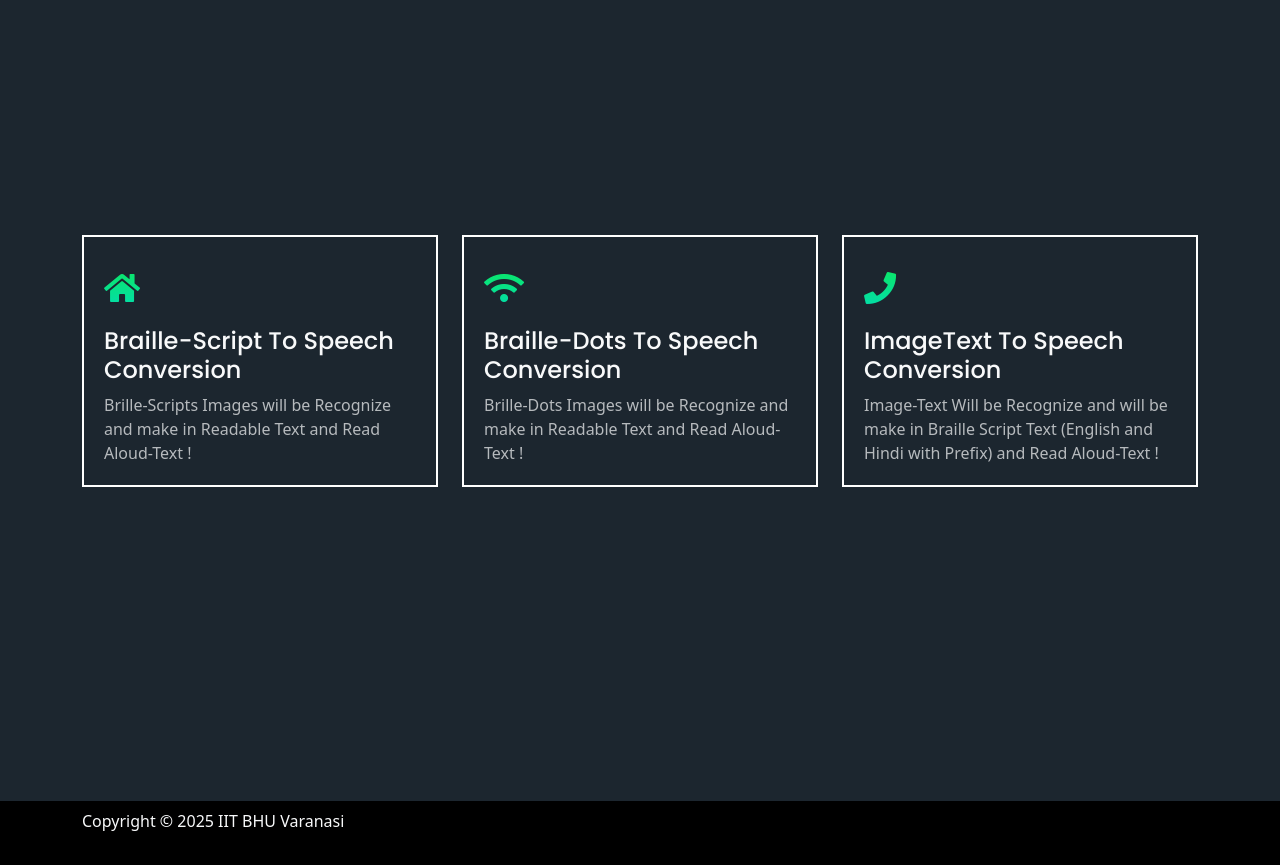
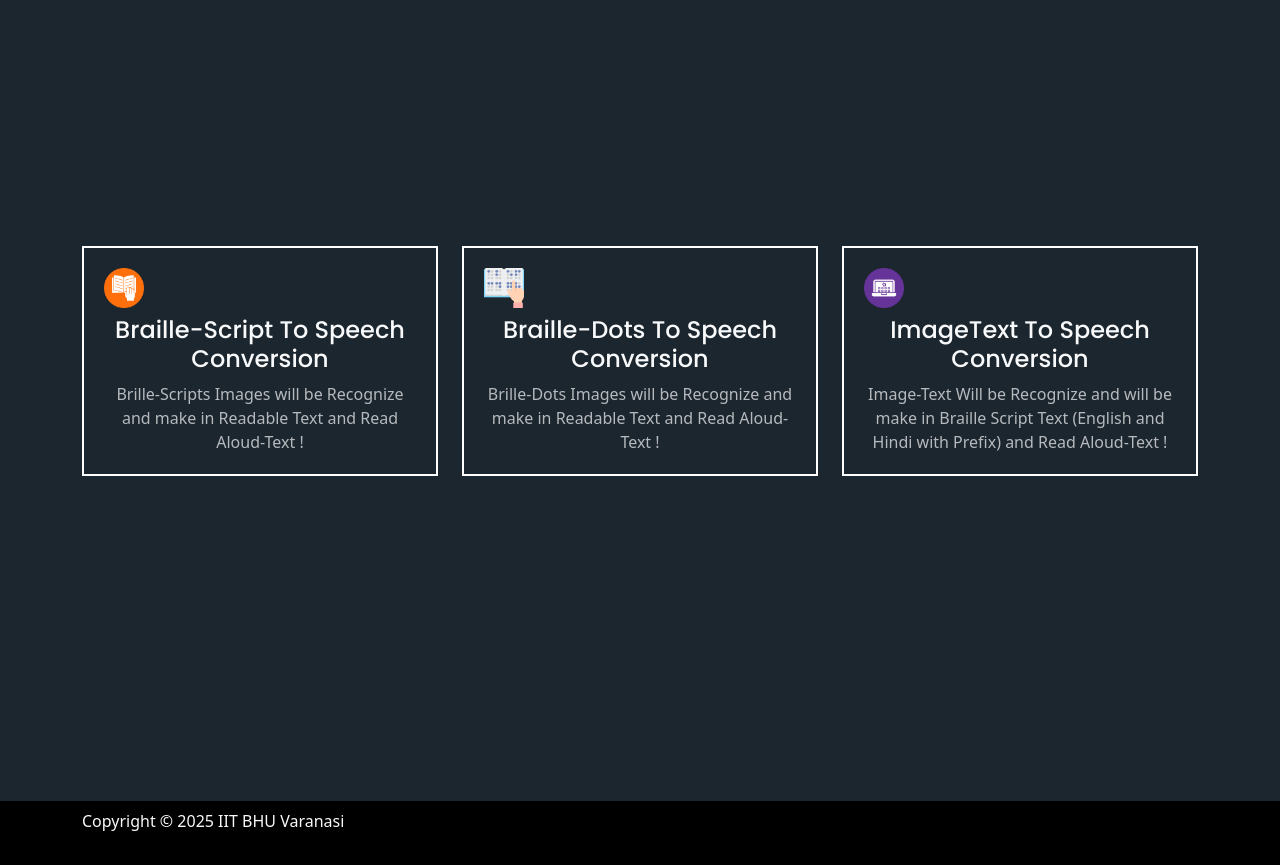
Before and after one commit to Prakash0062/Braille_Vision, a plain HTML site: page index.html in a window 1280 px wide. Shown: the part 79-944 px from the top of the page. Drawn offline with Linux system fonts and the light colour scheme.

Commit message:
Update index.html

```diff
--- a/index.html
+++ b/index.html
@@ -55,29 +55,36 @@
         <div class="container text-light">
             <div class="row gy-4 py-2" data-aos="zoom-in">
                 <div class="col-lg-4">
-                <a href="https://braille-assistive-app-iitbhu.onrender.com/" class="text-decoration-none text-light">
-                    <div class="card bg-transparent">
-                        <i class="fas fa-home fa-2x"></i>
+                    <a href="https://braille-assistive-app-iitbhu.onrender.com/"
+                        class="text-decoration-none text-light">
+                        <div class="card bg-transparent text-center">
+                            <img src="assets/images/braille (5).png" alt="Braille Icon"
+                                style="width: 40px; height: 40px;" />
                             <h4 class="py-2">Braille-Script To Speech Conversion</h4>
-                        <p class="para-light">Brille-Scripts Images will be Recognize and make in Readable Text and Read Aloud-Text !</p>
+                            <p class="para-light">Brille-Scripts Images will be Recognize and make in Readable Text and
+                                Read Aloud-Text !</p>
                         </div>
                     </a>
                 </div>
                 <div class="col-lg-4">
-                <a href="braille-dots-to-speech.html" class="text-decoration-none text-light">
-                    <div class="card bg-transparent">
-                        <i class="fas fa-wifi fa-2x"></i>
+                    <a href="https://yolov8-braille-detection-ap25.onrender.com" class="text-decoration-none text-light">
+                        <div class="card bg-transparent text-center">
+                            <img src="assets/images/book.png" alt="Braille Icon"
+                                style="width: 40px; height: 40px;" />
                             <h4 class="py-2">Braille-Dots To Speech Conversion</h4>
-                        <p class="para-light">Brille-Dots Images will be Recognize and make in Readable Text and Read Aloud-Text !</p>
+                            <p class="para-light">Brille-Dots Images will be Recognize and make in Readable Text and
+                                Read Aloud-Text !</p>
                         </div>
                     </a>
                 </div>
                 <div class="col-lg-4">
                     <a href="https://imagetext-assistive.onrender.com/" class="text-decoration-none text-light">
-                    <div class="card bg-transparent">
-                        <i class="fas fa-phone fa-2x"></i>
+                        <div class="card bg-transparent text-center">
+                            <img src="assets/images/braille (4).png" alt="Braille Icon"
+                                style="width: 40px; height: 40px;" />
                             <h4 class="py-2">ImageText To Speech Conversion</h4>
-                        <p class="para-light">Image-Text Will be Recognize and will be make in Braille Script Text (English and Hindi with Prefix) and Read Aloud-Text !</p>
+                            <p class="para-light">Image-Text Will be Recognize and will be make in Braille Script Text
+                                (English and Hindi with Prefix) and Read Aloud-Text !</p>
                         </div>
                     </a>
                 </div>
@@ -88,8 +95,8 @@
 
 
     <!-- Bottom -->
-    <div class="bottom py-2 text-light" >
-        <div class="container d-flex justify-content-between">
+    <div class="bottom py-2 text-light">
+        <div class="container d-flex justify-content-between text-center">
             <div>
                 <p>Copyright © 2025 IIT BHU Varanasi</p><br>
             </div>
@@ -103,6 +110,6 @@
     <script src="./js/purecounter.min.js"></script> <!-- Purecounter counter for statistics numbers -->
     <script src="./js/swiper.min.js"></script><!-- Swiper for image and text sliders -->
     <script src="./js/aos.js"></script><!-- AOS on Animation Scroll -->
-    <script src="./js/script.js"></script>  <!-- Custom scripts -->
+    <script src="./js/script.js"></script> <!-- Custom scripts -->
 </body>
 </html>
```
Lines whose indentation alone changed are shown as unchanged.
